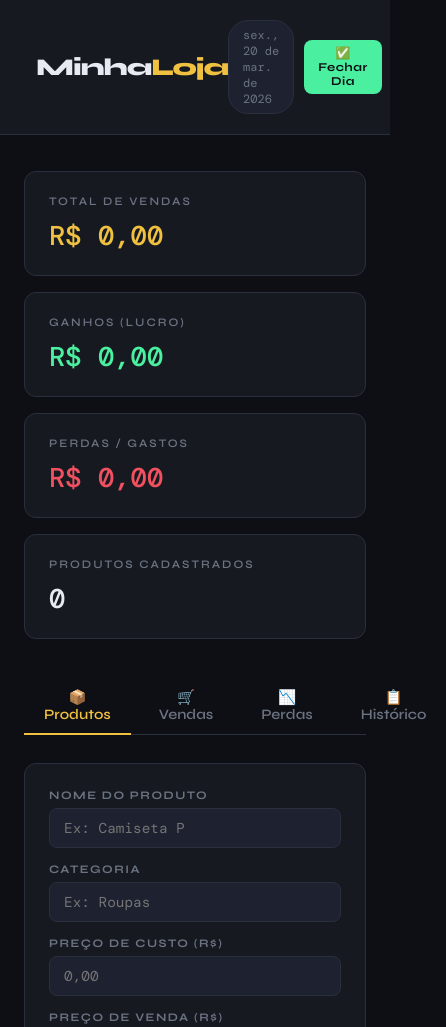
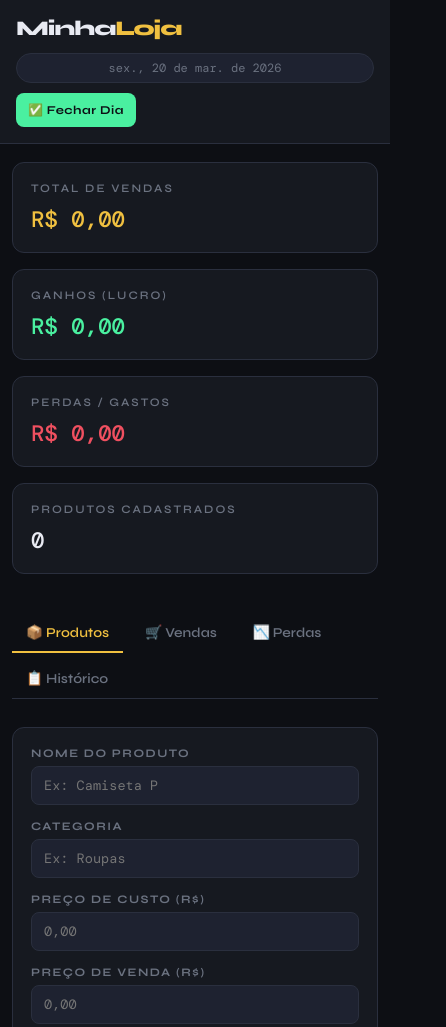
Before and after one commit to pengulisa/Meu-projeto-privado, a plain HTML site: page loja/index.html in a window 390 px wide. Shown: the top 1027 px of the page, 446 px wide, since content can reach past the window. Drawn offline with nearby package versions, Linux system fonts and the light colour scheme.

Commit message:
adiciona responsividade

```diff
--- a/loja/style.css
+++ b/loja/style.css
@@ -394,3 +394,145 @@ tr:hover td {
   gap: 10px;
   margin-bottom: 12px;
 }
+
+
+/* =========================
+   RESPONSIVIDADE
+========================= */
+
+header > div:last-child {
+  display: flex;
+  gap: 10px;
+  align-items: center;
+  flex-wrap: wrap;
+}
+
+.table-wrap {
+  overflow-x: auto;
+}
+
+table {
+  min-width: 800px;
+}
+
+@media (max-width: 1024px) {
+  main {
+    padding: 28px 20px;
+  }
+
+  header {
+    padding: 18px 24px;
+  }
+
+  .summary {
+    grid-template-columns: repeat(2, 1fr);
+  }
+
+  .form-grid {
+    grid-template-columns: repeat(2, 1fr);
+  }
+}
+
+@media (max-width: 768px) {
+  header {
+    flex-direction: column;
+    align-items: flex-start;
+    gap: 12px;
+  }
+
+  header > div:last-child {
+    width: 100%;
+  }
+
+  main {
+    padding: 22px 16px;
+  }
+
+  .summary {
+    grid-template-columns: 1fr;
+  }
+
+  .tabs {
+    flex-wrap: wrap;
+  }
+
+  .tab {
+    padding: 10px 14px;
+    font-size: .85rem;
+  }
+
+  .form-grid {
+    grid-template-columns: 1fr;
+    padding: 18px;
+  }
+
+  .toolbar {
+    flex-direction: column;
+    align-items: stretch;
+  }
+
+  .search-bar {
+    max-width: 100%;
+  }
+
+  .modal {
+    max-width: 95%;
+    padding: 22px;
+  }
+
+  .modal-actions {
+    flex-wrap: wrap;
+  }
+}
+
+@media (max-width: 480px) {
+  header {
+    padding: 16px;
+  }
+
+  .logo {
+    font-size: 1.3rem;
+  }
+
+  .date-badge {
+    width: 100%;
+    text-align: center;
+  }
+
+  main {
+    padding: 18px 12px;
+  }
+
+  .card {
+    padding: 18px;
+  }
+
+  .card-value {
+    font-size: 1.4rem;
+  }
+
+  .form-group input,
+  .form-group select,
+  .btn,
+  .search-bar {
+    font-size: .85rem;
+    padding: 10px 12px;
+  }
+
+  th,
+  td {
+    padding: 12px 14px;
+  }
+
+  .modal {
+    padding: 18px;
+  }
+
+  .modal-actions {
+    flex-direction: column;
+  }
+
+  .modal-actions .btn {
+    width: 100%;
+  }
+}
```
